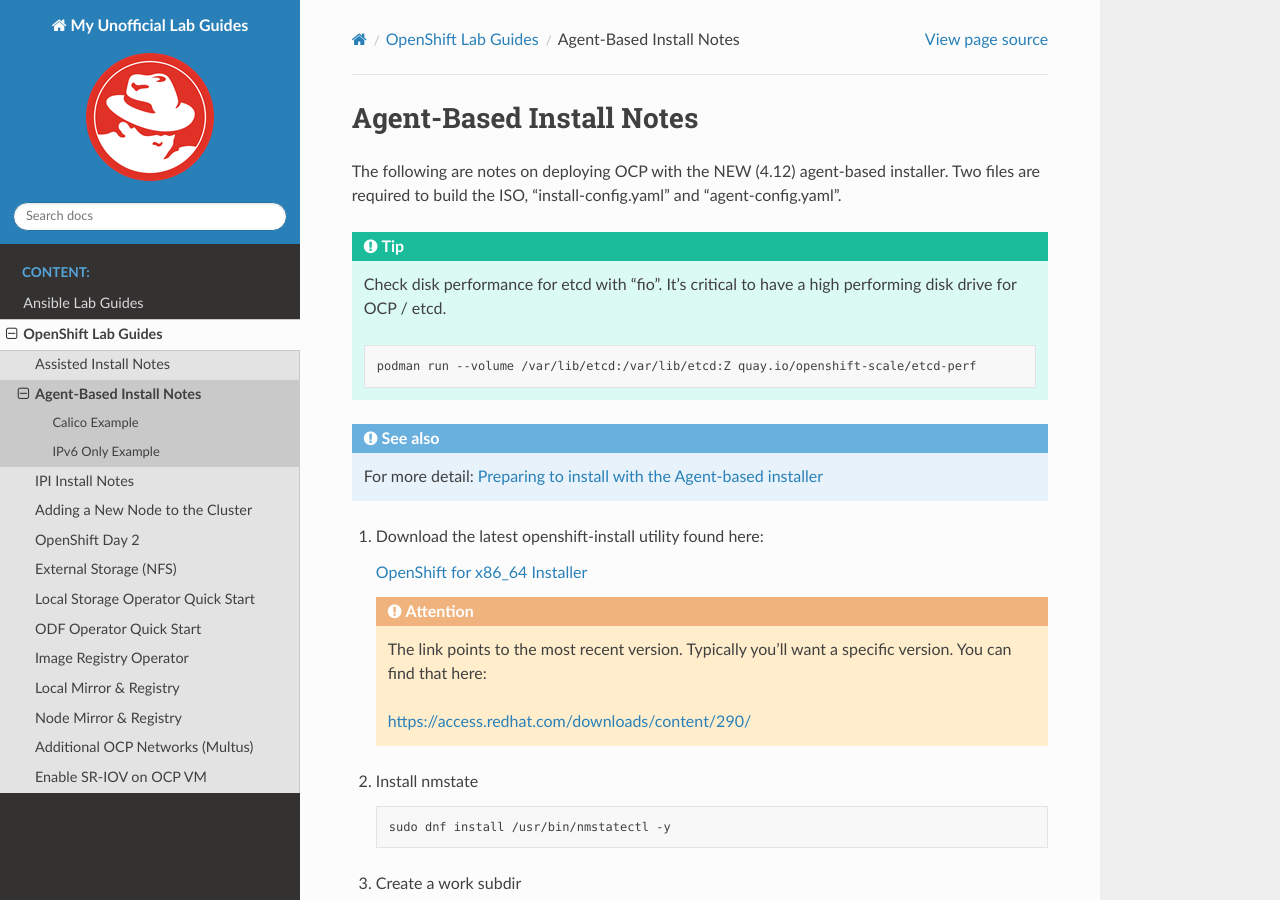
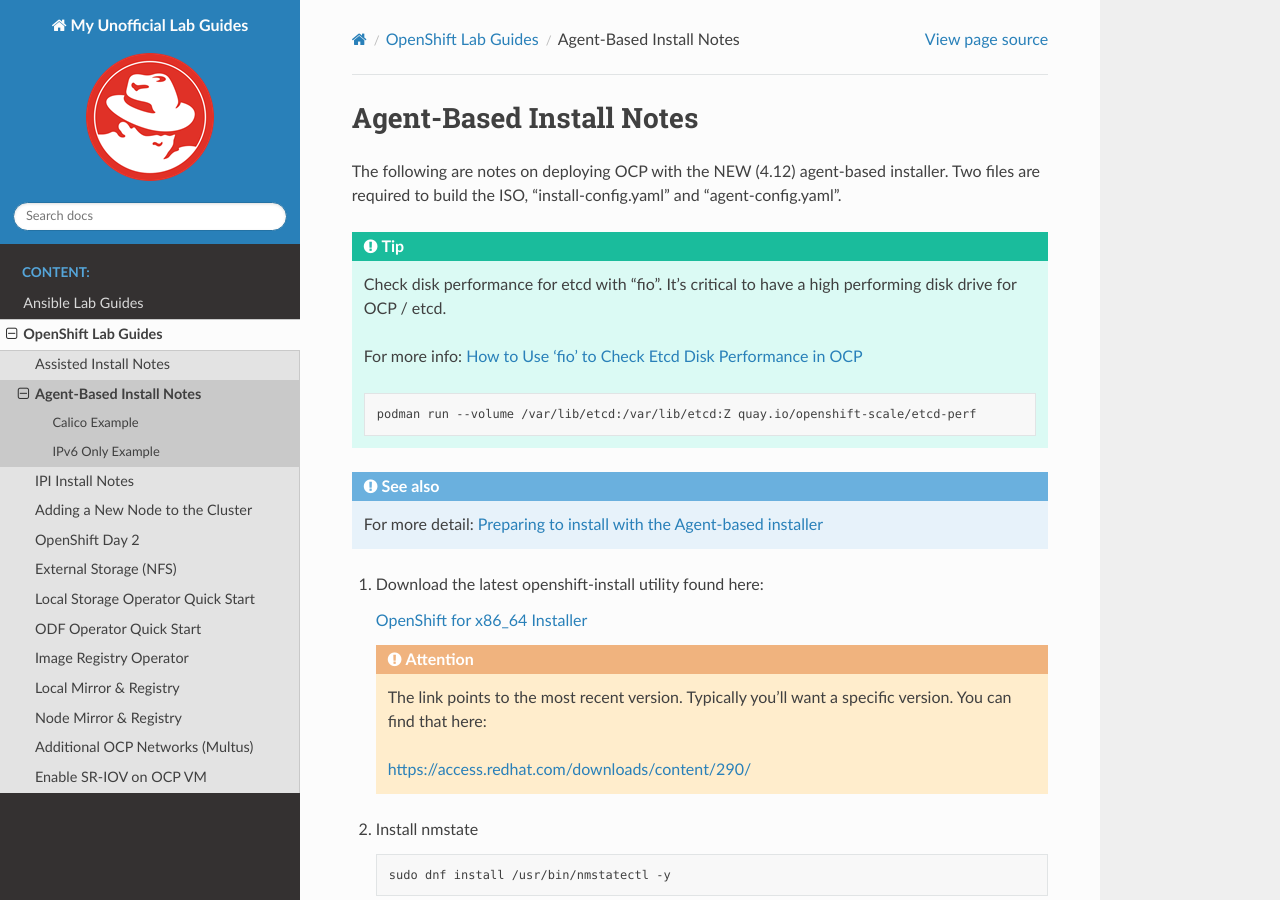
Before and after one commit to vtog/labGuides, a Sphinx documentation site: the page built from source/ocp/agent-based-installer-notes.rst, in a window 1280 px wide and 900 px high. Built offline with Sphinx 7.4.7 and the Read the Docs theme 2.0.0, drawn with Linux system fonts in a browser that asks for light colours; pages that are not in the unit, such as notebooks, are missing from menus.

Commit message:
url for fio sol doc

```diff
--- a/source/ocp/agent-based-installer-notes.rst
+++ b/source/ocp/agent-based-installer-notes.rst
@@ -7,6 +7,10 @@
 
 .. tip:: Check disk performance for etcd with "fio". It's critical to have a
    high performing disk drive for OCP / etcd.
+
+   For more info:
+   `How to Use 'fio' to Check Etcd Disk Performance in OCP
+   <https://access.redhat.com/solutions/4885641?extIdCarryOver=true&sc_cid=701f2000001OH74AAG%20>`_
 
    .. code-block:: bash
 
```
